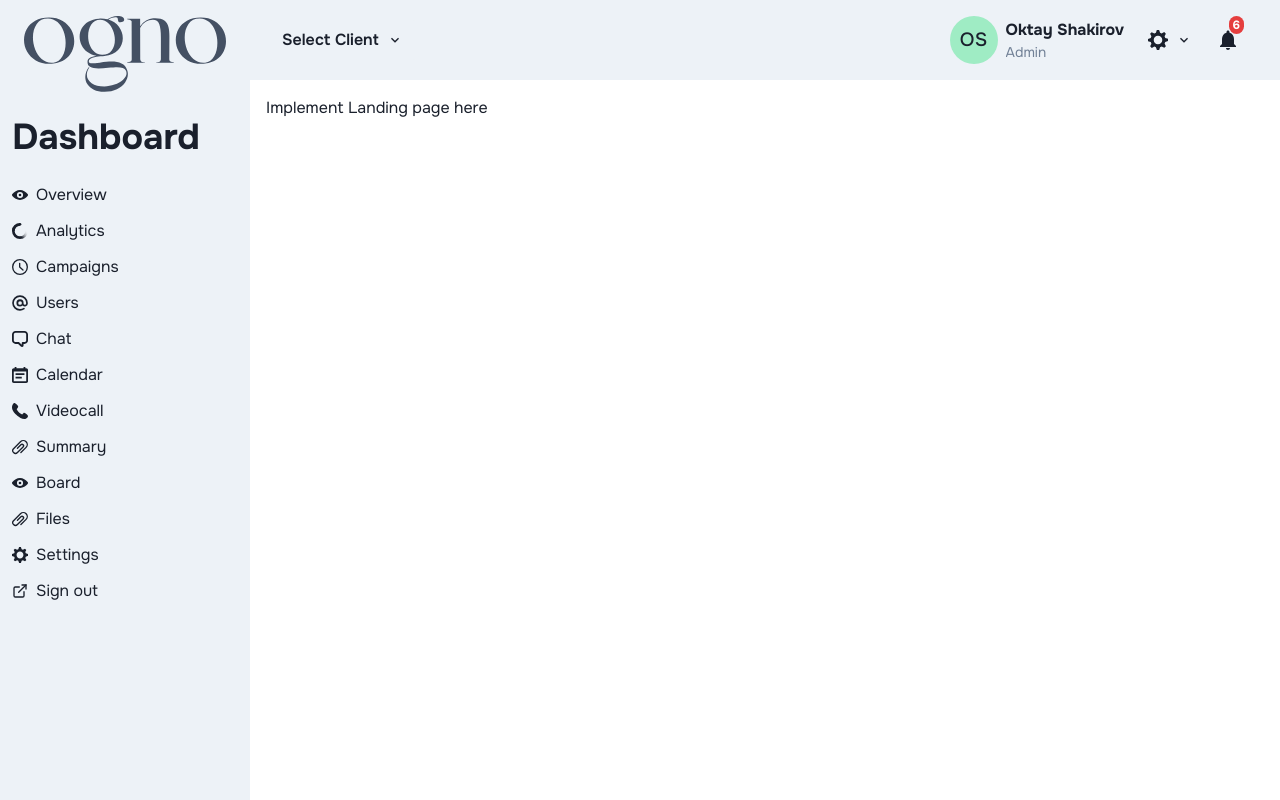
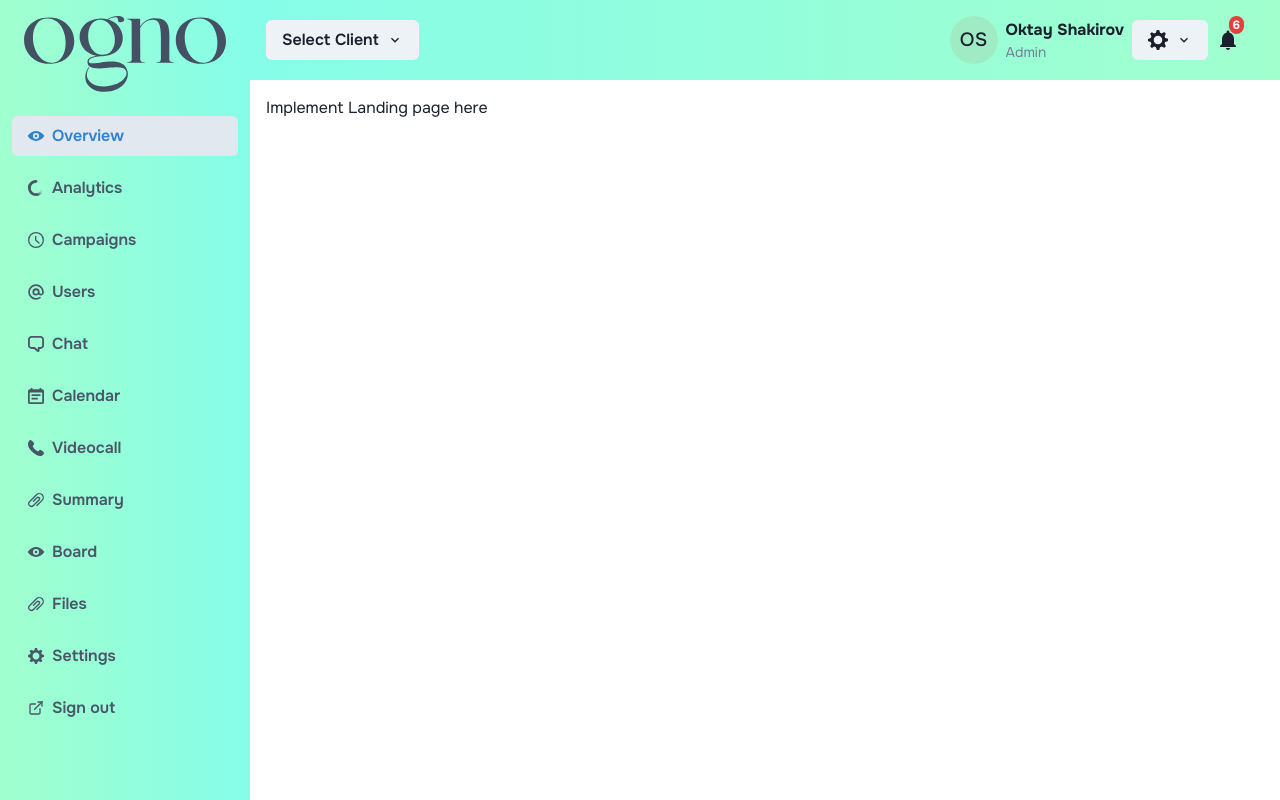
Before and after one commit to oktayshakirov/marketing-dashboard, a React (Vite) app: page / in a window 1280 px wide. Built offline with nearby package versions, Linux system fonts and the light colour scheme.

Commit message:
update
- added background gradient to sidebar and navbar

```diff
--- a/src/components/Header.tsx
+++ b/src/components/Header.tsx
@@ -41,7 +41,7 @@ const Header = () => {
     }
 
     return (
-        <Flex direction="column" bg="gray.100" p="4">
+        <Flex direction="column" bg="linear-gradient(to left, #A1FFCE, #86fde8)" p="4">
             <Flex justifyContent="space-between" alignItems="center">
                 {/* Left Side: Clients List */}
                 <Menu>
--- a/src/components/Sidebar.tsx
+++ b/src/components/Sidebar.tsx
@@ -10,91 +10,93 @@ import {
     TimeIcon,
     ViewIcon,
 } from "@chakra-ui/icons";
-import { Box, HStack, Heading, Icon, Image, Link, VStack, useStyleConfig } from "@chakra-ui/react";
+import { Box, Button, Icon, Image, VStack, useColorModeValue } from "@chakra-ui/react";
+import { NavLink, useLocation } from "react-router-dom";
+
+type SidebarLinkProps = {
+    icon: typeof AtSignIcon;
+    children: React.ReactNode;
+    to: string;
+};
 
 const Sidebar = () => {
-    const sidebarStyle = useStyleConfig("Sidebar");
-    const headingStyle = useStyleConfig("Heading");
+    const location = useLocation();
+
+    const SidebarLink = ({ icon, children, to }: SidebarLinkProps) => {
+        const isActive = location.pathname === to;
+        const activeBg = useColorModeValue("gray.200", "gray.700");
+        const inactiveBg = useColorModeValue("transparent", "transparent");
+        const activeColor = useColorModeValue("blue.500", "blue.300");
+        const inactiveColor = useColorModeValue("gray.600", "gray.400");
+
+        return (
+            <NavLink to={to}>
+                <Button
+                    justifyContent="flex-start"
+                    alignItems="center"
+                    bg={isActive ? activeBg : inactiveBg}
+                    color={isActive ? activeColor : inactiveColor}
+                    w="100%"
+                    _hover={{
+                        bg: isActive ? activeBg : inactiveBg,
+                    }}
+                    _active={{
+                        bg: activeBg,
+                        color: activeColor,
+                    }}
+                    _focus={{
+                        boxShadow: "none",
+                    }}
+                    leftIcon={<Icon as={icon} />}
+                >
+                    {children}
+                </Button>
+            </NavLink>
+        );
+    };
 
     return (
-        <Box as="aside" sx={sidebarStyle}>
+        <Box as="aside" width="250px" height="100vh" py="4" px="3" bg="linear-gradient(to right, #A1FFCE, #86fde8)">
             <Box marginBottom="6" paddingX="3">
                 <Image src="/ogno.svg" alt="Ogno Logo" />
             </Box>
-            <Heading sx={headingStyle}>Dashboard</Heading>
             <VStack align="stretch" spacing="3">
-                <Link href="/">
-                    <HStack>
-                        <Icon as={ViewIcon} />
-                        <span>Overview</span>
-                    </HStack>
-                </Link>
-                <Link href="/analytics">
-                    <HStack>
-                        <Icon as={SpinnerIcon} />
-                        <span>Analytics</span>
-                    </HStack>
-                </Link>
-                <Link href="/campaigns">
-                    <HStack>
-                        <Icon as={TimeIcon} />
-                        <span>Campaigns</span>
-                    </HStack>
-                </Link>
-                <Link href="/users">
-                    <HStack>
-                        <Icon as={AtSignIcon} />
-                        <span>Users</span>
-                    </HStack>
-                </Link>
-                <Link href="/chat">
-                    <HStack>
-                        <Icon as={ChatIcon} />
-                        <span>Chat</span>
-                    </HStack>
-                </Link>
-                <Link href="/calendar">
-                    <HStack>
-                        <Icon as={CalendarIcon} />
-                        <span>Calendar</span>
-                    </HStack>
-                </Link>
-                <Link href="/videocall">
-                    <HStack>
-                        <Icon as={PhoneIcon} />
-                        <span>Videocall</span>
-                    </HStack>
-                </Link>
-                <Link href="/summary">
-                    <HStack>
-                        <Icon as={AttachmentIcon} />
-                        <span>Summary</span>
-                    </HStack>
-                </Link>
-                <Link href="/board">
-                    <HStack>
-                        <Icon as={ViewIcon} />
-                        <span>Board</span>
-                    </HStack>
-                </Link>
-                <Link href="/files">
-                    <HStack>
-                        <Icon as={AttachmentIcon} />
-                        <span>Files</span>
-                    </HStack>
-                </Link>
-                <Link href="/settings">
-                    <HStack>
-                        <Icon as={SettingsIcon} />
-                        <span>Settings</span>
-                    </HStack>
-                </Link>
-                <Link href="/signout">
-                    <HStack>
-                        <Icon as={ExternalLinkIcon} />
-                        <span>Sign out</span>
-                    </HStack>
-                </Link>
+                <SidebarLink icon={ViewIcon} to="/">
+                    Overview
+                </SidebarLink>
+                <SidebarLink icon={SpinnerIcon} to="/analytics">
+                    Analytics
+                </SidebarLink>
+                <SidebarLink icon={TimeIcon} to="/campaigns">
+                    Campaigns
+                </SidebarLink>
+                <SidebarLink icon={AtSignIcon} to="/users">
+                    Users
+                </SidebarLink>
+                <SidebarLink icon={ChatIcon} to="/chat">
+                    Chat
+                </SidebarLink>
+                <SidebarLink icon={CalendarIcon} to="/calendar">
+                    Calendar
+                </SidebarLink>
+                <SidebarLink icon={PhoneIcon} to="/videocall">
+                    Videocall
+                </SidebarLink>
+                <SidebarLink icon={AttachmentIcon} to="/summary">
+                    Summary
+                </SidebarLink>
+                <SidebarLink icon={ViewIcon} to="/board">
+                    Board
+                </SidebarLink>
+                <SidebarLink icon={AttachmentIcon} to="/files">
+                    Files
+                </SidebarLink>
+                <SidebarLink icon={SettingsIcon} to="/settings">
+                    Settings
+                </SidebarLink>
+                <SidebarLink icon={ExternalLinkIcon} to="/signout">
+                    Sign out
+                </SidebarLink>
             </VStack>
         </Box>
     );
--- a/src/themes/mainTheme.ts
+++ b/src/themes/mainTheme.ts
@@ -27,22 +27,6 @@ const mainTheme = extendTheme({
         Button: {
             variants: {},
         },
-        Sidebar: {
-            baseStyle: {
-                width: "250px",
-                height: "100vh",
-                py: "4",
-                px: "3",
-                bg: "gray.100",
-            },
-        },
-        Heading: {
-            baseStyle: {
-                as: "h3",
-                size: "md",
-                marginBottom: "6",
-            },
-        },
     },
     styles: {
         global: {
```
